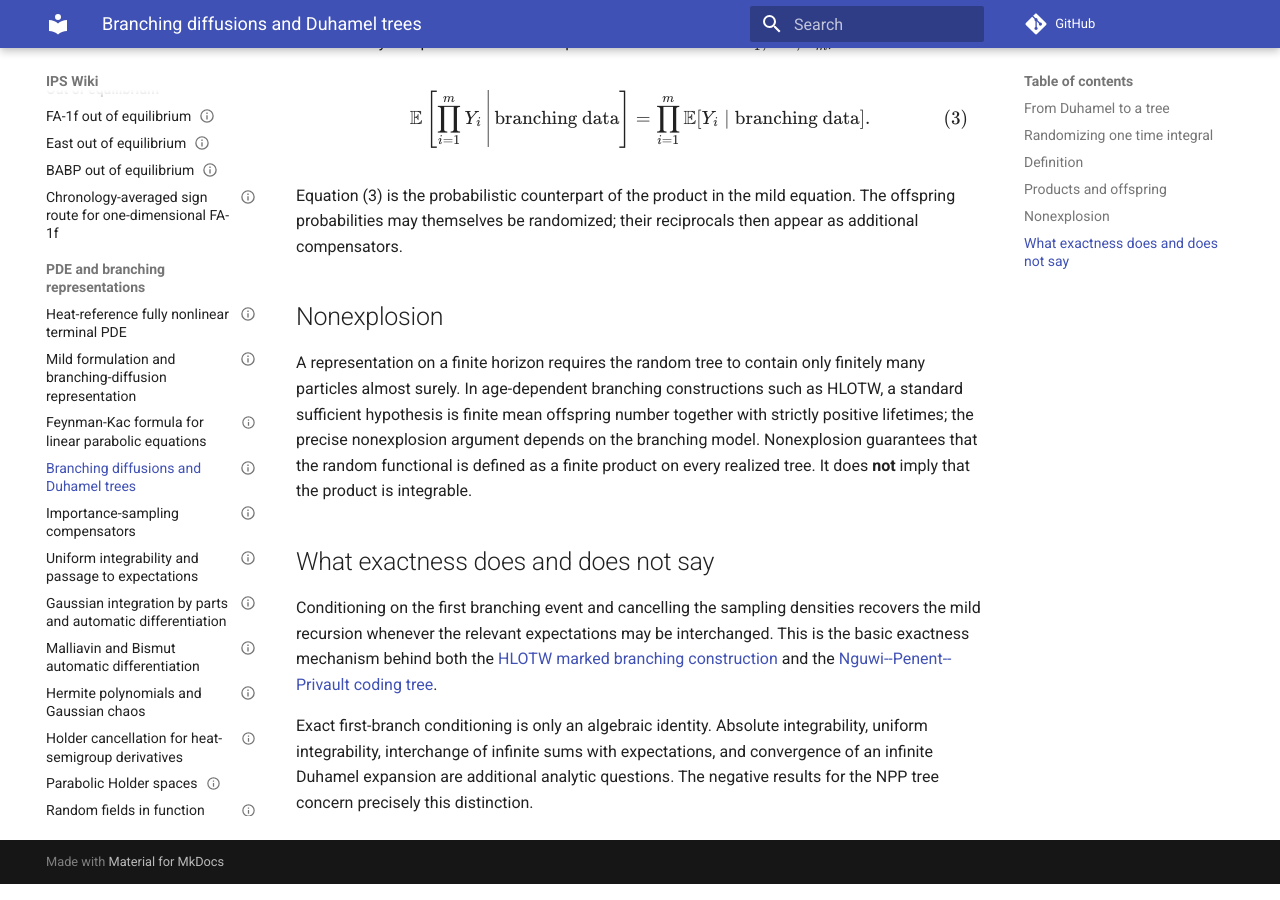
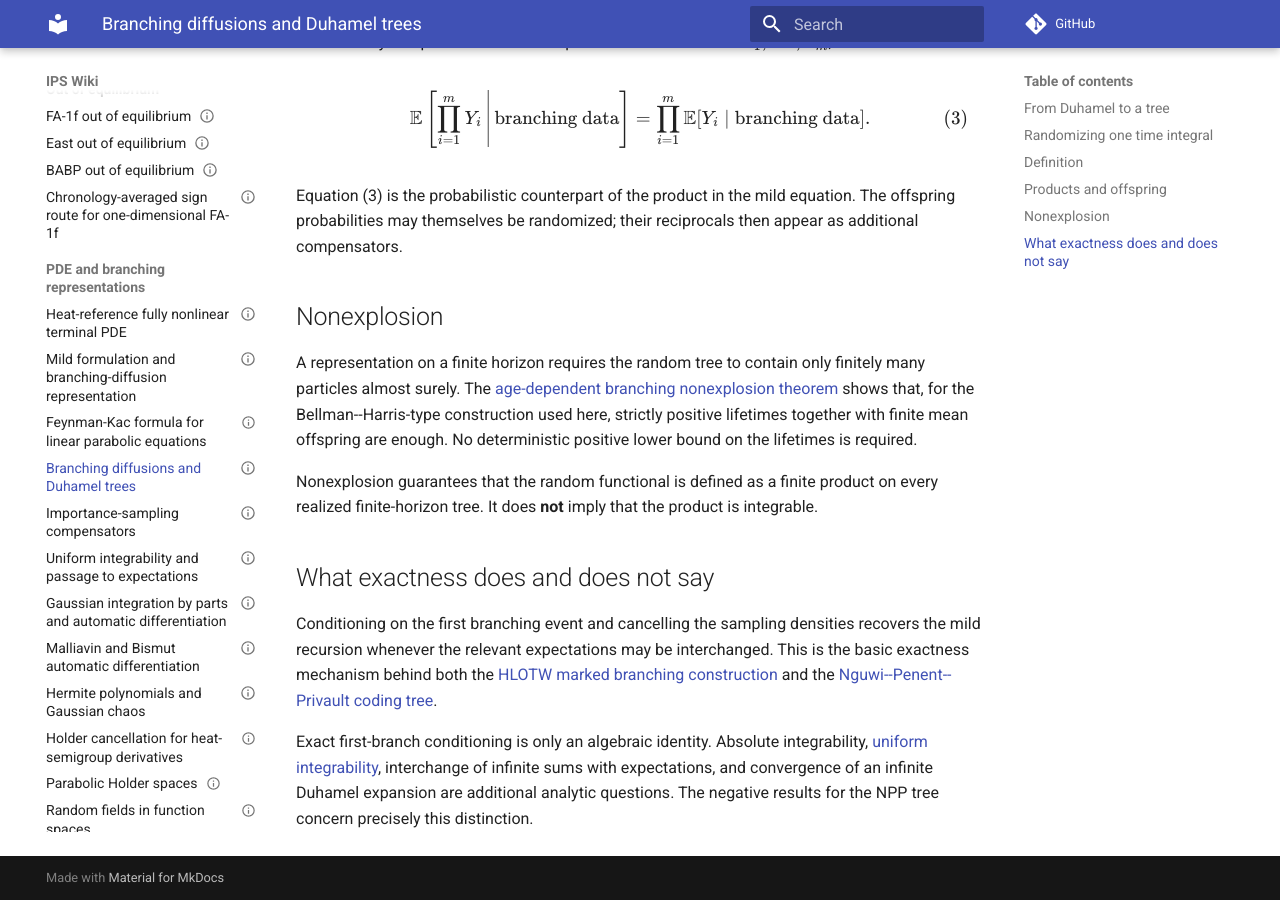
Before and after one commit to maciejgluchowski86-beep/ips-wiki, an MkDocs documentation site: the page built from docs/entries/branching-diffusions-and-duhamel-trees.md, in a window 1280 px wide and 900 px high, scrolled down 1916 px. Built offline with MkDocs 1.6.1 and Material for MkDocs 9.7.7, drawn with Linux system fonts in a browser that asks for light colours; comment, search, counter and statistics services are not loaded.

Commit message:
Link branching diffusion background to nonexplosion theorem

```diff
--- a/docs/entries/branching-diffusions-and-duhamel-trees.md
+++ b/docs/entries/branching-diffusions-and-duhamel-trees.md
@@ -83,10 +83,12 @@ Equation (3) is the probabilistic counterpart of the product in the mild equatio
 
 ## Nonexplosion
 
-A representation on a finite horizon requires the random tree to contain only finitely many particles almost surely. In age-dependent branching constructions such as HLOTW, a standard sufficient hypothesis is finite mean offspring number together with strictly positive lifetimes; the precise nonexplosion argument depends on the branching model. Nonexplosion guarantees that the random functional is defined as a finite product on every realized tree. It does **not** imply that the product is integrable.
+A representation on a finite horizon requires the random tree to contain only finitely many particles almost surely. The [age-dependent branching nonexplosion theorem](age-dependent-branching-and-nonexplosion.md) shows that, for the Bellman--Harris-type construction used here, strictly positive lifetimes together with finite mean offspring are enough. No deterministic positive lower bound on the lifetimes is required.
+
+Nonexplosion guarantees that the random functional is defined as a finite product on every realized finite-horizon tree. It does **not** imply that the product is integrable.
 
 ## What exactness does and does not say
 
 Conditioning on the first branching event and cancelling the sampling densities recovers the mild recursion whenever the relevant expectations may be interchanged. This is the basic exactness mechanism behind both the [HLOTW marked branching construction](marked-branching-diffusion-for-gradient-nonlinearities.md) and the [Nguwi--Penent--Privault coding tree](npp-coding-tree.md).
 
-Exact first-branch conditioning is only an algebraic identity. Absolute integrability, uniform integrability, interchange of infinite sums with expectations, and convergence of an infinite Duhamel expansion are additional analytic questions. The negative results for the NPP tree concern precisely this distinction.
+Exact first-branch conditioning is only an algebraic identity. Absolute integrability, [uniform integrability](uniform-integrability-and-passage-to-expectations.md), interchange of infinite sums with expectations, and convergence of an infinite Duhamel expansion are additional analytic questions. The negative results for the NPP tree concern precisely this distinction.
```
